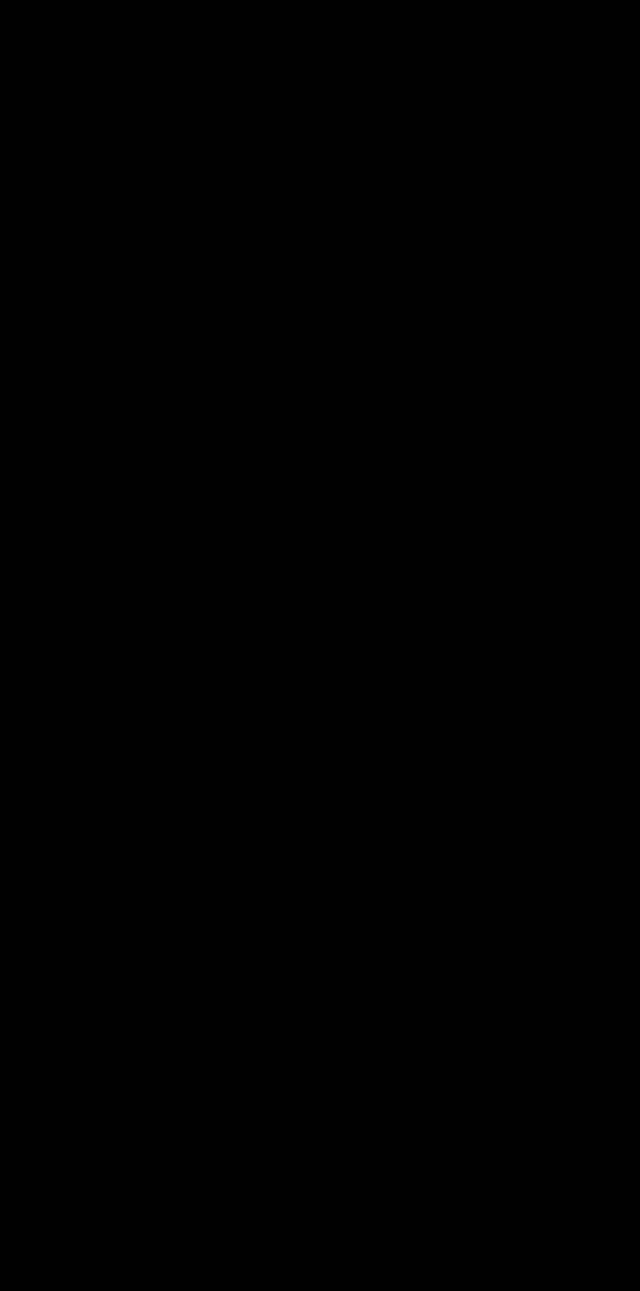
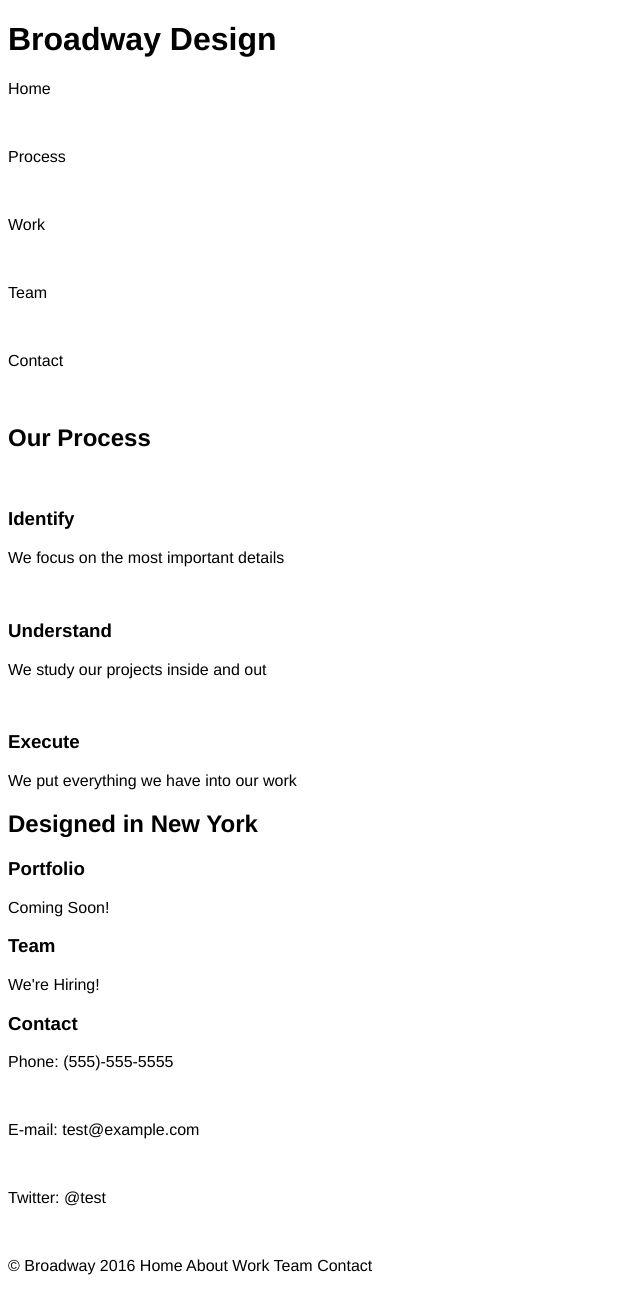
Before and after one commit to michaelsmith101/broadway, a plain HTML site: page index.html in a window 1280 px wide. Shown: the whole page, without its empty margins (0-640 px from the left). Before the commit the page ends 800 px from the top, so only its background shows below. Drawn offline with Linux system fonts and the light colour scheme.

Commit message:
All text added to HTML

```diff
--- a/index.html
+++ b/index.html
@@ -3,9 +3,48 @@
   <head>
     <meta charset="utf-8">
     <link href="./resources/css/style.css" type="text/css" rel="stylesheet">
-    <title></title>
+    <title>Broadway Design</title>
   </head>
   <body>
-
+<!--Header-->
+    <div class="header">
+      <h1>Broadway Design</h1>
+      <nav>
+        <p>Home</p></br/>
+        <p>Process</p></br/>
+        <p>Work</p></br/>
+        <p>Team</p></br/>
+        <p>Contact</p></br/>
+      </nav>
+    </div>
+<!--Process-->
+    <div id="process">
+      <h2>Our Process</h2>
+      <img/>
+      <h3>Identify</h3>
+      <p>We focus on the most important details</p>
+      <img/>
+      <h3>Understand</h3>
+      <p>We study our projects inside and out</p>
+      <img/>
+      <h3>Execute</h3>
+      <p>We put everything we have into our work</p>
+    </div>
+<!--Coming Soon-->
+    <div>
+      <h2 id="design">Designed in New York</h2>
+      <h3 id="work">Portfolio</h3>
+      <p>Coming Soon!</p>
+      <h3 id="team">Team</h3>
+      <p>We're Hiring!</p>
+      <h3 id="contact">Contact</h3>
+      <p>Phone: (555)-555-5555</p><br/>
+      <p>E-mail: test@example.com</p><br/>
+      <p>Twitter: @test</p><br/>
+    </div>
+<!--Footer-->
+    <div>
+      <p>&copy Broadway 2016 Home About Work Team Contact </p>
+    </div>
   </body>
 </html>
--- a/resources/css/style.css
+++ b/resources/css/style.css
@@ -1,3 +1,3 @@
 body {
-  background-color: black
+  font-family: Helvetica
 }
```
